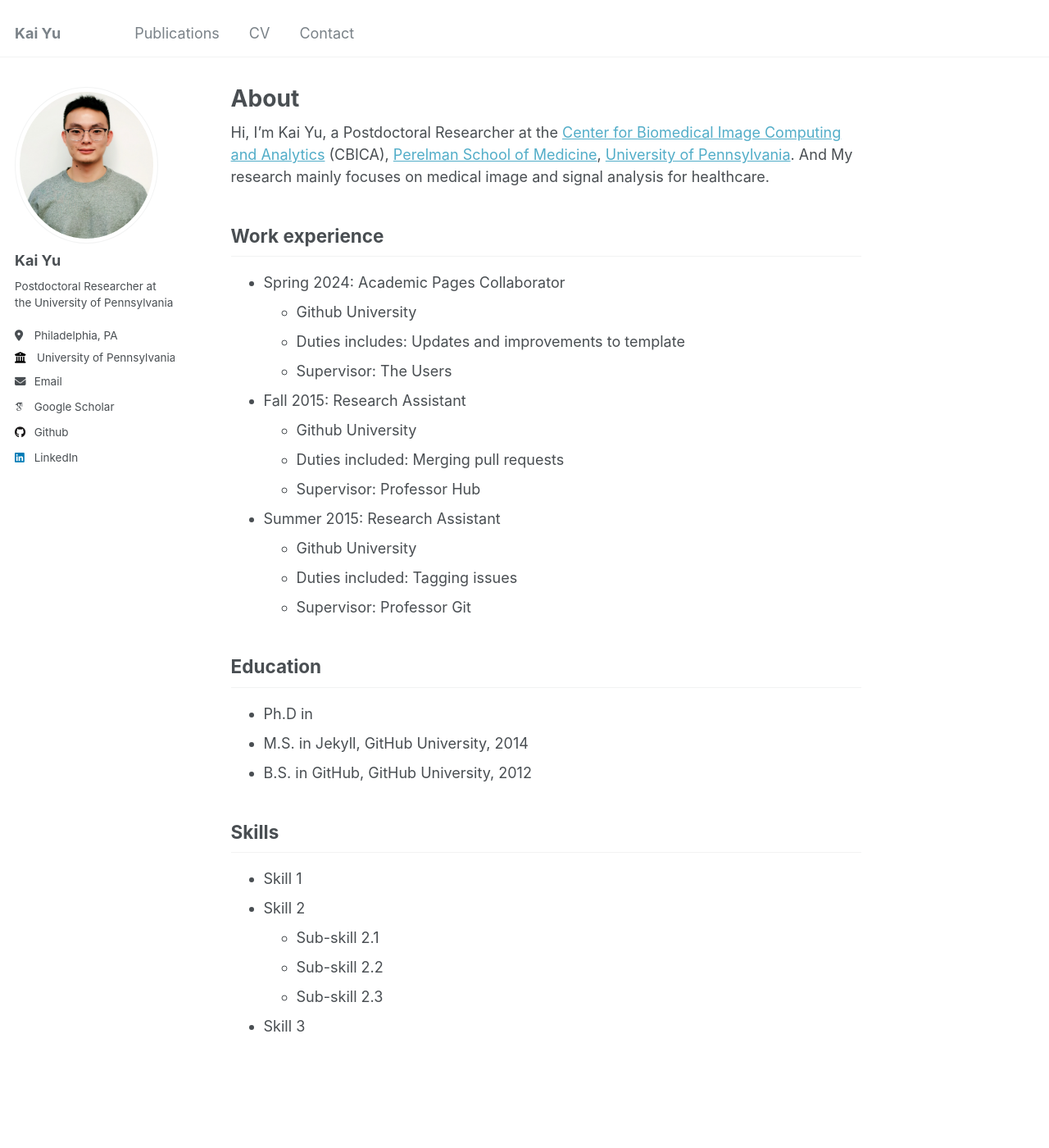
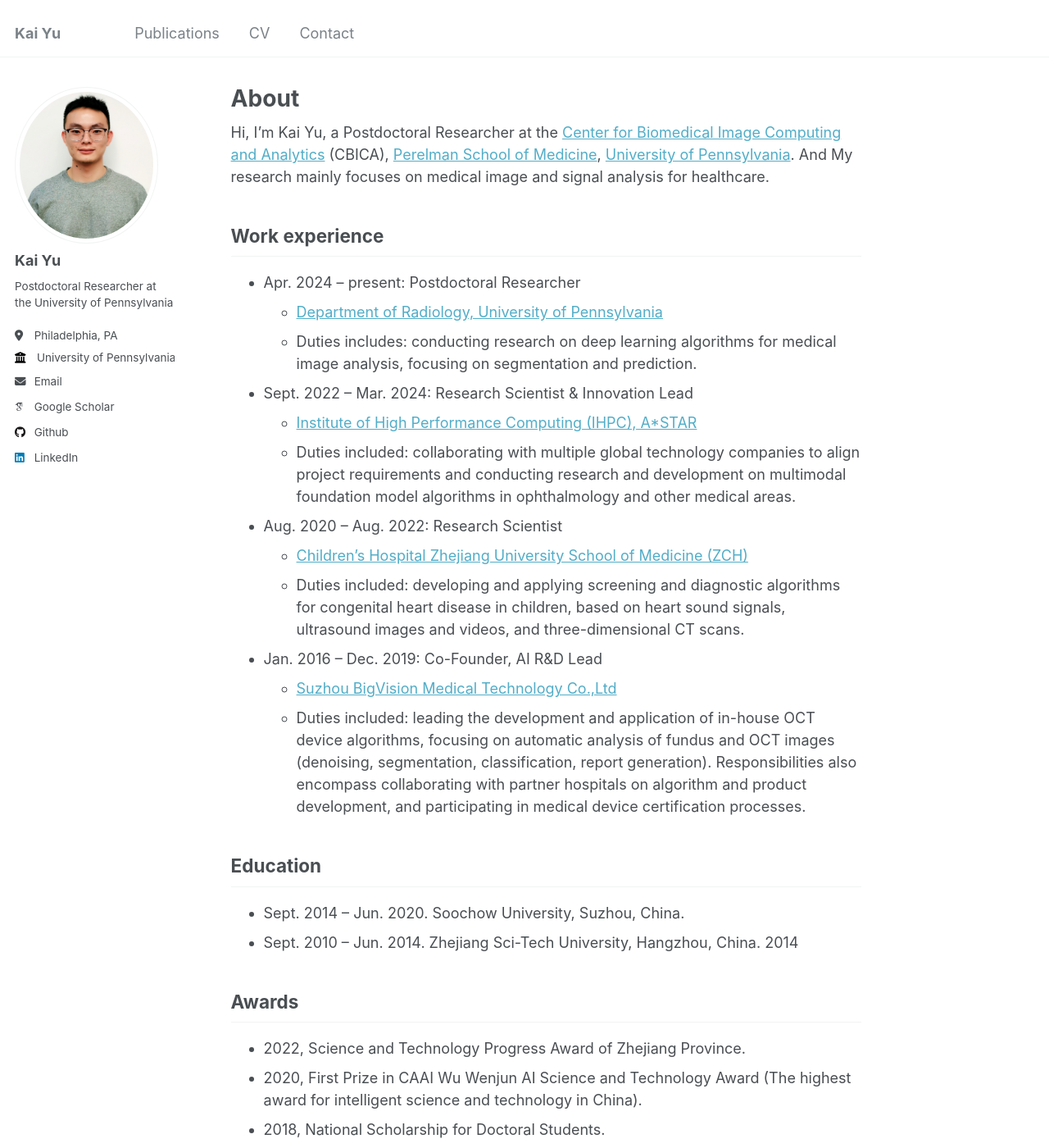
Before and after one commit to yukkai/yukkai.github.io, a Jekyll site: the page built from _pages/about.md, in a window 1280 px wide and 1400 px high. Shown: the whole window at 82% size. Built offline with Jekyll 4.4.1, drawn with Linux system fonts in a browser that asks for light colours; some web fonts are replaced; some of the changed text lies outside the part shown.

Commit message:
update about.md

```diff
--- a/_pages/about.md
+++ b/_pages/about.md
@@ -55,30 +55,40 @@ Hi, I'm Kai Yu, a Postdoctoral Researcher at the [Center for Biomedical Image Co
 
 
 ## Work experience
-* Spring 2024: Academic Pages Collaborator
-  * Github University
-  * Duties includes: Updates and improvements to template
-  * Supervisor: The Users
+* Apr. 2024 – present: Postdoctoral Researcher
+  * [Department of Radiology, University of Pennsylvania](https://www.pennmedicine.org/departments-and-centers/department-of-radiology)
+  * Duties includes: conducting research on deep learning algorithms for medical image analysis, focusing on segmentation and prediction.
 
-* Fall 2015: Research Assistant
-  * Github University
-  * Duties included: Merging pull requests
-  * Supervisor: Professor Hub
+* Sept. 2022 – Mar. 2024: Research Scientist & Innovation Lead
+  * [Institute of High Performance Computing (IHPC), A*STAR](https://www.a-star.edu.sg/ihpc)
+  * Duties included: collaborating with multiple global technology companies to align project requirements and conducting research and development on multimodal foundation model algorithms in ophthalmology and other medical areas.
 
-* Summer 2015: Research Assistant
-  * Github University
-  * Duties included: Tagging issues
-  * Supervisor: Professor Git
+* Aug. 2020 – Aug. 2022: Research Scientist
+  * [Children’s Hospital Zhejiang University School of Medicine (ZCH)](https://en.zjuch.cn/)
+  * Duties included: developing and applying screening and diagnostic algorithms for congenital heart disease in children, based on heart sound signals, ultrasound images and videos, and three-dimensional CT scans.
+
+* Jan. 2016 – Dec. 2019: Co-Founder, AI R&D Lead
+  * [Suzhou BigVision Medical Technology Co.,Ltd](https://en.bigvisiontech.com/)
+  * Duties included: leading the development and application of in-house OCT device algorithms, focusing on automatic analysis of fundus and OCT images (denoising, segmentation, classification, report generation). Responsibilities also encompass collaborating with partner hospitals on algorithm and product development, and participating in medical device certification processes.
 
 ## Education
-* Ph.D in
-* M.S. in Jekyll, GitHub University, 2014
-* B.S. in GitHub, GitHub University, 2012
+* Sept. 2014 – Jun. 2020. Soochow University, Suzhou, China.
+* Sept. 2010 – Jun. 2014. Zhejiang Sci-Tech University, Hangzhou, China. 2014
 
-## Skills
+## Awards
+* 2022, Science and Technology Progress Award of Zhejiang Province.
+* 2020, First Prize in CAAI Wu Wenjun AI Science and Technology Award (The highest award for intelligent science and technology in China).
+* 2018, National Scholarship for Doctoral Students.
+* 2018, International Competition of Fundus Edema Lesion Automatic Segmentation from AI-Challenger (3rd place in biweekly competition and 4th place in the final).
+
+## Highlight of Qualifications
+* Extensive experience in medical signal and image processing (CT, PET, OCT, MRI, Heart Sounds, Echocardiography, etc.).
+* Skilled in deep learning frameworks like Pytorch for medical imaging and equipped with advanced Python and C++ expertise, adept at addressing real-world clinical challenges.
+* Research interests include Parameter-Efficient Learning, Federated Learning, Multimodal Foundation Models, and Large Language Models.
+<!-- ## Skills
 * Skill 1
 * Skill 2
   * Sub-skill 2.1
   * Sub-skill 2.2
   * Sub-skill 2.3
-* Skill 3
+* Skill 3 -->
```
